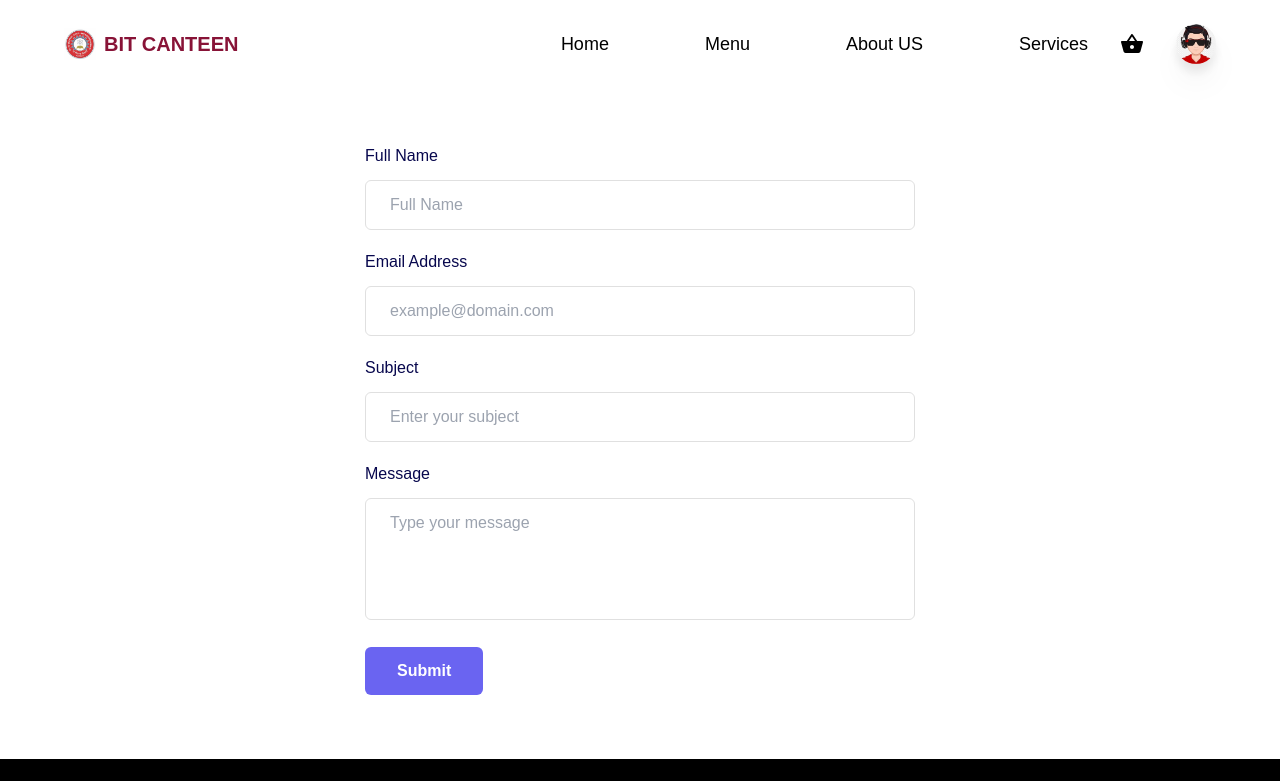
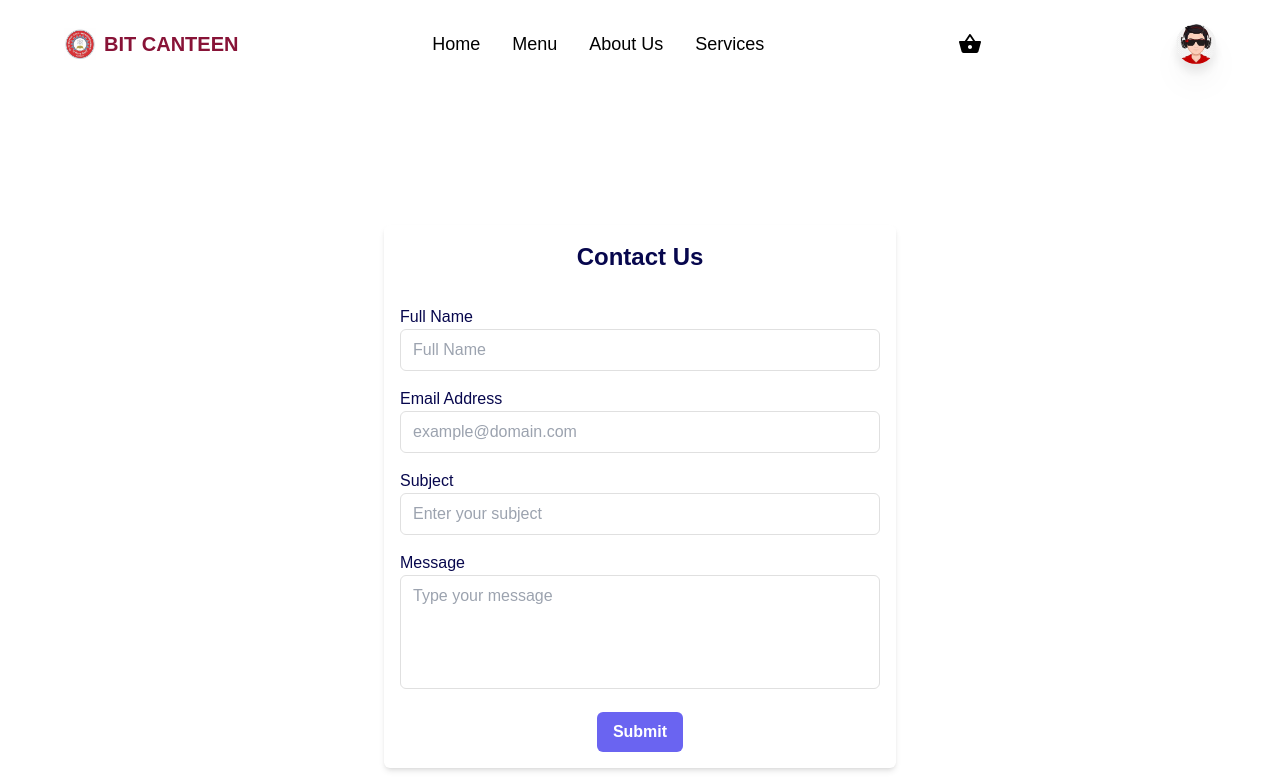
Before and after one commit to iamabhaytiwari343/canteen, a React (Create React App) app: page /about in a window 1280 px wide. Shown: the top 781 px of the page. Built offline with nearby package versions, Linux system fonts and the light colour scheme; no server answers; the database is empty.

Commit message:
header fixed

```diff
--- a/src/components/AboutUS.jsx
+++ b/src/components/AboutUS.jsx
@@ -1,19 +1,52 @@
-import React from 'react'
-import img from '../img/messmanager.png'
-import img1 from "../img/canteen.jfif"
-
+import React from 'react';
+import img from '../img/messmanager.png';
+import img1 from '../img/canteen.jfif';
+// import { firestore } from '../firebase.config';
+// import { useState } from 'react';
 
 const AboutUS = () => {
+  // const [formData, setFormData] = useState({
+  //   name: '',
+  //   email: '',
+  //   subject: '',
+  //   message: '',
+  // });
+  // const handleChange = (e) => {
+  //   const { name, value } = e.target;
+  //   setFormData({
+  //     ...formData,
+  //     [name]: value,
+  //   });
+  // };
+  // const handleSubmit = (e) => {
+  //   e.preventDefault();
+
+  //   // Add the form data to Firestore
+  //   firestore.collection('formSubmissions')
+  //     .add(formData)
+  //     .then(() => {
+  //       console.log('Form data submitted successfully.');
+  //       // Optionally, you can reset the form fields here
+  //       setFormData({
+  //         name: '',
+  //         email: '',
+  //         subject: '',
+  //         message: '',
+  //       });
+  //     })
+  //     .catch((error) => {
+  //       console.error('Error submitting form data: ', error);
+  //     });
+  // };
   return (
-    <div className="d-flex">
-      <div class="flex items-center justify-center p-12">
-        <div class="mx-auto w-full max-w-[550px]">
-          <form action="mailto:iamabhaytiwari343@gmail.com" method="POST">
-            <div class="mb-5">
-              <label
-                for="name"
-                class="mb-3 block text-base font-medium text-[#07074D]"
-              >
+    <div className="flex justify-center items-center min-h-screen">
+      <div className="w-full max-w-lg p-4 bg-white rounded-md shadow-md">
+        <div className="text-center mb-8">
+          <h2 className="text-2xl font-semibold text-[#07074D]">Contact Us</h2>
+        </div>
+        <form  >
+          <div className="mb-4">
+            <label htmlFor="name" className="block text-base font-medium text-[#07074D]">
               Full Name
             </label>
             <input
@@ -21,14 +54,12 @@ const AboutUS = () => {
               name="name"
               id="name"
               placeholder="Full Name"
-                class="w-full rounded-md border border-[#e0e0e0] bg-white py-3 px-6 text-base font-medium text-[#6B7280] outline-none focus:border-[#6A64F1] focus:shadow-md"
+              className="w-full rounded-md border border-[#e0e0e0] bg-white py-2 px-3 text-base font-medium text-[#6B7280] outline-none focus:border-[#6A64F1] focus:shadow-md"
+
             />
           </div>
-            <div class="mb-5">
-              <label
-                for="email"
-                class="mb-3 block text-base font-medium text-[#07074D]"
-              >
+          <div className="mb-4">
+            <label htmlFor="email" className="block text-base font-medium text-[#07074D]">
               Email Address
             </label>
             <input
@@ -36,14 +67,12 @@ const AboutUS = () => {
               name="email"
               id="email"
               placeholder="example@domain.com"
-                class="w-full rounded-md border border-[#e0e0e0] bg-white py-3 px-6 text-base font-medium text-[#6B7280] outline-none focus:border-[#6A64F1] focus:shadow-md"
+              className="w-full rounded-md border border-[#e0e0e0] bg-white py-2 px-3 text-base font-medium text-[#6B7280] outline-none focus:border-[#6A64F1] focus:shadow-md"
+
             />
           </div>
-            <div class="mb-5">
-              <label
-                for="subject"
-                class="mb-3 block text-base font-medium text-[#07074D]"
-              >
+          <div className="mb-4">
+            <label htmlFor="subject" className="block text-base font-medium text-[#07074D]">
               Subject
             </label>
             <input
@@ -51,14 +80,12 @@ const AboutUS = () => {
               name="subject"
               id="subject"
               placeholder="Enter your subject"
-                class="w-full rounded-md border border-[#e0e0e0] bg-white py-3 px-6 text-base font-medium text-[#6B7280] outline-none focus:border-[#6A64F1] focus:shadow-md"
+              className="w-full rounded-md border border-[#e0e0e0] bg-white py-2 px-3 text-base font-medium text-[#6B7280] outline-none focus:border-[#6A64F1] focus:shadow-md"
+
             />
           </div>
-            <div class="mb-5">
-              <label
-                for="message"
-                class="mb-3 block text-base font-medium text-[#07074D]"
-              >
+          <div className="mb-4">
+            <label htmlFor="message" className="block text-base font-medium text-[#07074D]">
               Message
             </label>
             <textarea
@@ -66,12 +93,14 @@ const AboutUS = () => {
               name="message"
               id="message"
               placeholder="Type your message"
-                class="w-full resize-none rounded-md border border-[#e0e0e0] bg-white py-3 px-6 text-base font-medium text-[#6B7280] outline-none focus:border-[#6A64F1] focus:shadow-md"
+              className="w-full resize-none rounded-md border border-[#e0e0e0] bg-white py-2 px-3 text-base font-medium text-[#6B7280] outline-none focus:border-[#6A64F1] focus:shadow-md"
+
             ></textarea>
           </div>
-            <div>
+          <div className="text-center">
             <button
-                class="hover:shadow-form rounded-md bg-[#6A64F1] py-3 px-8 text-base font-semibold text-white outline-none"
+              type="submit"
+              className="hover:shadow-form rounded-md bg-[#6A64F1] py-2 px-4 text-base font-semibold text-white outline-none"
             >
               Submit
             </button>
@@ -79,8 +108,7 @@ const AboutUS = () => {
         </form>
       </div>
     </div>
-    </div>
-  )
-}
+  );
+};
 
-export default AboutUS
+export default AboutUS;
--- a/src/components/Header.jsx
+++ b/src/components/Header.jsx
@@ -53,31 +53,38 @@ const Header = () => {
 
   return (
     <header className="fixed z-50 w-screen p-3 px-4 md:p-6 md:px-16 bg-primary">
-      {/* desktop & tablet */}
+      {/* Desktop & Tablet */}
       <div className="hidden md:flex w-full h-full items-center justify-between">
         <Link to={"/"} className="flex items-center gap-2">
           <img src={Logo} className="w-8 object-cover" alt="logo" />
-          <p className="text-headingColor text-xl font-bold"> BIT CANTEEN</p>
+          <p className="text-headingColor text-xl font-bold">BIT CANTEEN</p>
         </Link>
 
-        <div className="flex items-center gap-8">
         <motion.ul
           initial={{ opacity: 0, x: 200 }}
           animate={{ opacity: 1, x: 0 }}
           exit={{ opacity: 0, x: 200 }}
-            className="flex items-center gap-24 "
+          className="flex items-center gap-8"
         >
           <li className="text-lg text-textColor hover:text-headingColor duration-100 transition-all ease-in-out cursor-pointer">
-              <NavLink to="/Home" exact className="activeclass">Home</NavLink>
+            <NavLink to="/Home" exact activeClassName="activeclass">
+              Home
+            </NavLink>
           </li>
           <li className="text-lg text-textColor hover:text-headingColor duration-100 transition-all ease-in-out cursor-pointer">
-            <NavLink to="/menu" exact className="activeclass">Menu</NavLink>
+            <NavLink to="/menu" exact activeClassName="activeclass">
+              Menu
+            </NavLink>
           </li>
           <li className="text-lg text-textColor hover:text-headingColor duration-100 transition-all ease-in-out cursor-pointer">
-            <NavLink to="/about" exact className="activeclass">About US</NavLink>
+            <NavLink to="/about" exact activeClassName="activeclass">
+              About Us
+            </NavLink>
           </li>
           <li className="text-lg text-textColor hover:text-headingColor duration-100 transition-all ease-in-out cursor-pointer">
-            <NavLink to="/service" exact className="activeclass">Services</NavLink>
+            <NavLink to="/service" exact activeClassName="activeclass">
+              Services
+            </NavLink>
           </li>
         </motion.ul>
 
@@ -85,9 +92,9 @@ const Header = () => {
           className="relative flex items-center justify-center"
           onClick={showCart}
         >
-            <MdShoppingBasket className="text-textColor text-2xl  cursor-pointer" />
+          <MdShoppingBasket className="text-textColor text-2xl cursor-pointer" />
           {cartItems && cartItems.length > 0 && (
-              <div className=" absolute -top-2 -right-2 w-5 h-5 rounded-full bg-cartNumBg flex items-center justify-center">
+            <div className="absolute -top-2 -right-2 w-5 h-5 rounded-full bg-cartNumBg flex items-center justify-center">
               <p className="text-xs text-white font-semibold">
                 {cartItems.length}
               </p>
@@ -121,8 +128,35 @@ const Header = () => {
                 </Link>
               )}
 
+              <ul className="flex flex-col">
+                <li
+                  className="text-base text-textColor hover:text-headingColor duration-100 transition-all ease-in-out cursor-pointer hover:bg-slate-100 px-4 py-2"
+                  onClick={() => setIsMenu(false)}
+                >
+                  Home
+                </li>
+                <li
+                  className="text-base text-textColor hover:text-headingColor duration-100 transition-all ease-in-out cursor-pointer hover:bg-slate-100 px-4 py-2"
+                  onClick={() => setIsMenu(false)}
+                >
+                  Menu
+                </li>
+                <li
+                  className="text-base text-textColor hover:text-headingColor duration-100 transition-all ease-in-out cursor-pointer hover:bg-slate-100 px-4 py-2"
+                  onClick={() => setIsMenu(false)}
+                >
+                  About Us
+                </li>
+                <li
+                  className="text-base text-textColor hover:text-headingColor duration-100 transition-all ease-in-out cursor-pointer hover:bg-slate-100 px-4 py-2"
+                  onClick={() => setIsMenu(false)}
+                >
+                  Service
+                </li>
+              </ul>
+
               <p
-                  className="px-4 py-2 flex items-center gap-3 cursor-pointer hover:bg-slate-100 transition-all duration-100 ease-in-out text-textColor text-base"
+                className="m-2 p-2 rounded-md shadow-md flex items-center justify-center bg-gray-200 gap-3 cursor-pointer hover:bg-gray-300 transition-all duration-100 ease-in-out text-textColor text-base"
                 onClick={logout}
               >
                 Logout <MdLogout />
@@ -131,17 +165,16 @@ const Header = () => {
           )}
         </div>
       </div>
-      </div>
 
-      {/* mobile */}
-      <div className="flex items-center justify-between md:hidden w-full h-full ">
+      {/* Mobile */}
+      <div className="flex items-center justify-between md:hidden w-full h-full">
         <div
           className="relative flex items-center justify-center"
           onClick={showCart}
         >
-          <MdShoppingBasket className="text-textColor text-2xl  cursor-pointer" />
+          <MdShoppingBasket className="text-textColor text-2xl cursor-pointer" />
           {cartItems && cartItems.length > 0 && (
-            <div className=" absolute -top-2 -right-2 w-5 h-5 rounded-full bg-cartNumBg flex items-center justify-center">
+            <div className="absolute -top-2 -right-2 w-5 h-5 rounded-full bg-cartNumBg flex items-center justify-center">
               <p className="text-xs text-white font-semibold">
                 {cartItems.length}
               </p>
@@ -151,7 +184,7 @@ const Header = () => {
 
         <Link to={"/"} className="flex items-center gap-2">
           <img src={Logo} className="w-8 object-cover" alt="logo" />
-          <p className="text-headingColor text-xl font-bold"> BIT CANTEEN</p>
+          <p className="text-headingColor text-xl font-bold">BIT CANTEEN</p>
         </Link>
 
         <div className="relative">
@@ -177,7 +210,7 @@ const Header = () => {
                 </Link>
               )}
 
-              <ul className="flex flex-col ">
+              <ul className="flex flex-col">
                 <li
                   className="text-base text-textColor hover:text-headingColor duration-100 transition-all ease-in-out cursor-pointer hover:bg-slate-100 px-4 py-2"
                   onClick={() => setIsMenu(false)}
@@ -215,6 +248,7 @@ const Header = () => {
         </div>
       </div>
     </header>
+
   );
 };
 
--- a/src/firebase.config.js
+++ b/src/firebase.config.js
@@ -1,6 +1,9 @@
 import { getApp, getApps, initializeApp } from "firebase/app";
 import { getFirestore } from "firebase/firestore";
 import { getStorage } from "firebase/storage";
+
+
+
 // import dotenv from 'dotenv';
 // dotenv.config();
 
@@ -19,5 +22,4 @@ const app = getApps.length > 0 ? getApp() : initializeApp(firebaseConfig);
 
 const firestore = getFirestore(app);
 const storage = getStorage(app);
-
 export { app, firestore, storage };
```
Lines whose indentation alone changed are shown as unchanged.
